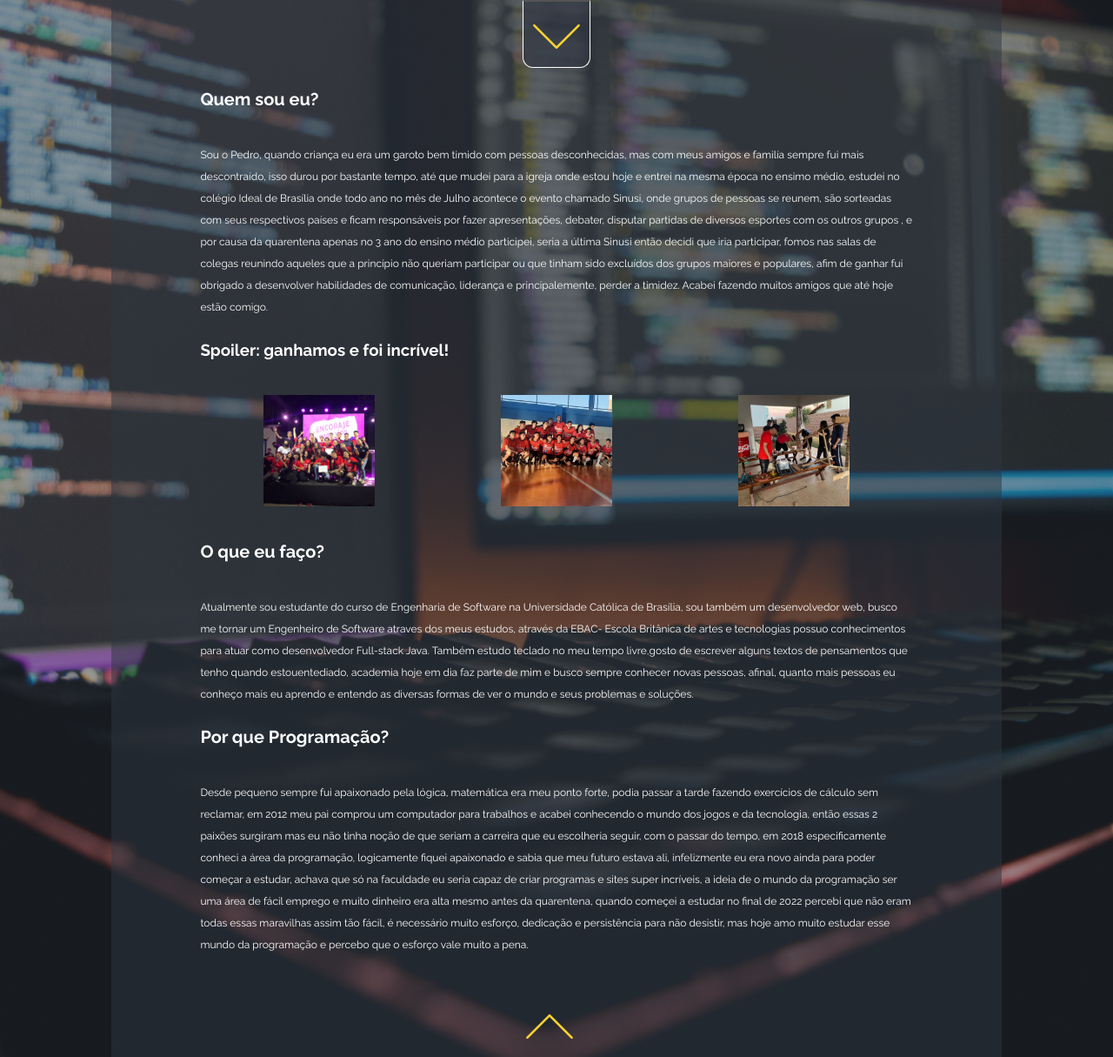
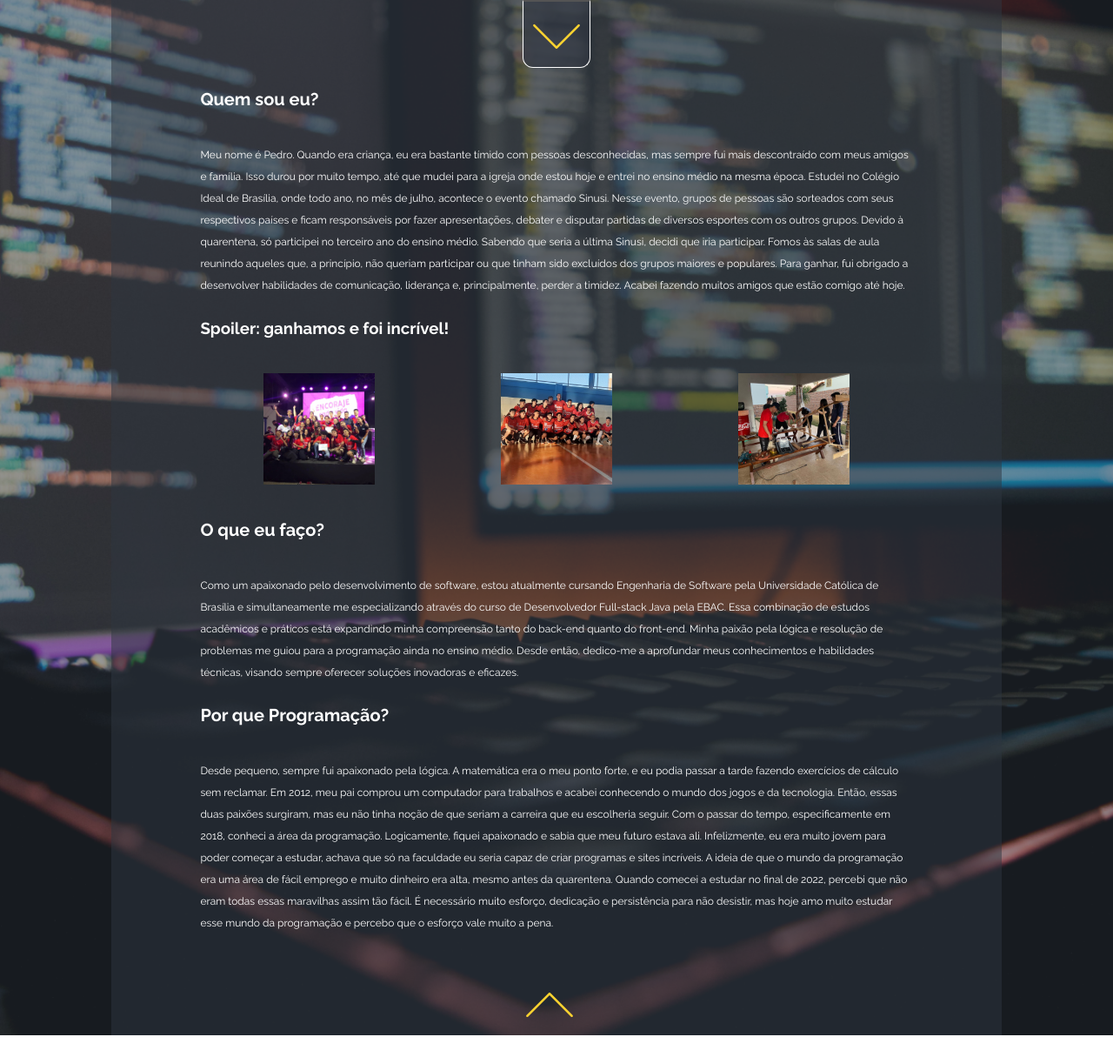
Before and after one commit to PedroHenrique004/Meu-portifolio, a React (Create React App) app: page /aboutMe in a window 1280 px wide. Shown: the whole page at 87% size. After the commit the page ends 1190 px from the top, so only its background shows below. Built offline with nearby package versions, Linux system fonts and the light colour scheme.

Commit message:
Adicionando projeto 1 de Java e atualizando a página apresentação

```diff
--- a/src/Pages/SobreMim/index.tsx
+++ b/src/Pages/SobreMim/index.tsx
@@ -31,13 +31,7 @@ const AboutMe = () => {
                 <TextContainer >
                     <Links />
                     <h2 >Quem sou eu?</h2>
-                    <p >Sou o Pedro, quando criança eu era um garoto bem timido com pessoas desconhecidas,
-                    mas com meus amigos e familía sempre fui mais descontraído, isso durou por bastante tempo,
-                    até que mudei para a igreja onde estou hoje e entrei na mesma época no ensimo médio,
-                    estudei no colégio Ideal de Brasília onde todo ano no mês de Julho acontece o evento chamado Sinusi, onde grupos de pessoas se reunem,
-                    são sorteadas com seus respectivos países e ficam responsáveis por fazer apresentações, debater, disputar partidas de diversos esportes com os outros grupos
-                    , e por causa da quarentena apenas no 3 ano do ensino médio participei, seria a última Sinusi então decidi que iria participar, fomos nas salas de colegas reunindo aqueles que a princípio
-                    não queriam participar ou que tinham sido excluídos dos grupos maiores e populares, afim de ganhar fui obrigado a desenvolver habilidades de comunicação, liderança e principalemente, perder a timidez. Acabei fazendo muitos amigos que até hoje estão comigo.
+                    <p >Meu nome é Pedro. Quando era criança, eu era bastante tímido com pessoas desconhecidas, mas sempre fui mais descontraído com meus amigos e família. Isso durou por muito tempo, até que mudei para a igreja onde estou hoje e entrei no ensino médio na mesma época. Estudei no Colégio Ideal de Brasília, onde todo ano, no mês de julho, acontece o evento chamado Sinusi. Nesse evento, grupos de pessoas são sorteados com seus respectivos países e ficam responsáveis por fazer apresentações, debater e disputar partidas de diversos esportes com os outros grupos. Devido à quarentena, só participei no terceiro ano do ensino médio. Sabendo que seria a última Sinusi, decidi que iria participar. Fomos às salas de aula reunindo aqueles que, a princípio, não queriam participar ou que tinham sido excluídos dos grupos maiores e populares. Para ganhar, fui obrigado a desenvolver habilidades de comunicação, liderança e, principalmente, perder a timidez. Acabei fazendo muitos amigos que estão comigo até hoje.
                     </p>
                     <h3 >Spoiler: ganhamos e foi incrível!</h3>
                     <Imagens >
@@ -47,19 +41,10 @@ const AboutMe = () => {
                     </Imagens>
                     <h2>O que eu faço?</h2>
                     <p>
-                        Atualmente sou estudante do curso de Engenharia de Software na Universidade Católica de Brasília, sou também um desenvolvedor web, busco me tornar um Engenheiro de Software
-                        atraves dos meus estudos, através da EBAC- Escola Britânica de artes e tecnologias possuo conhecimentos para atuar como desenvolvedor Full-stack Java. Também estudo teclado no meu
-                        tempo livre,gosto de escrever alguns textos de pensamentos que tenho quando estouentediado, academia hoje em dia faz parte de mim e busco sempre conhecer novas pessoas, afinal, quanto mais pessoas eu conheço mais eu aprendo e entendo as diversas formas de ver o mundo e seus
-                        problemas e soluções.
+                    Como um apaixonado pelo desenvolvimento de software, estou atualmente cursando Engenharia de Software pela Universidade Católica de Brasília e simultaneamente me especializando através do curso de Desenvolvedor Full-stack Java pela EBAC. Essa combinação de estudos acadêmicos e práticos está expandindo minha compreensão tanto do back-end quanto do front-end. Minha paixão pela lógica e resolução de problemas me guiou para a programação ainda no ensino médio. Desde então, dedico-me a aprofundar meus conhecimentos e habilidades técnicas, visando sempre oferecer soluções inovadoras e eficazes.
                     </p>
                     <h2>Por que Programação?</h2>
-                    <p >Desde pequeno sempre fui apaixonado pela lógica, matemática era meu ponto forte, podia passar a tarde fazendo exercícios de cálculo sem reclamar,
-                        em 2012 meu pai comprou um computador para trabalhos e acabei conhecendo o mundo dos jogos e da tecnologia, então essas 2 paixões surgiram mas eu não tinha noção
-                        de que seriam a carreira que eu escolheria seguir, com o passar do tempo, em 2018 especificamente conheci a área da programação, logicamente fiquei apaixonado e sabia
-                        que meu futuro estava ali, infelizmente eu era novo ainda para poder começar a estudar, achava que só na faculdade eu seria capaz de criar programas e sites super incríveis,
-                        a ideia de o mundo da programação ser uma área de fácil emprego e muito dinheiro era alta mesmo antes da quarentena, quando começei a estudar no final de 2022 percebi que
-                        não eram todas essas maravilhas assim tão fácil, é necessário muito esforço, dedicação e persistência para não desistir, mas hoje amo muito estudar esse mundo da programação e
-                        percebo que o esforço vale muito a pena.
+                    <p >Desde pequeno, sempre fui apaixonado pela lógica. A matemática era o meu ponto forte, e eu podia passar a tarde fazendo exercícios de cálculo sem reclamar. Em 2012, meu pai comprou um computador para trabalhos e acabei conhecendo o mundo dos jogos e da tecnologia. Então, essas duas paixões surgiram, mas eu não tinha noção de que seriam a carreira que eu escolheria seguir. Com o passar do tempo, especificamente em 2018, conheci a área da programação. Logicamente, fiquei apaixonado e sabia que meu futuro estava ali. Infelizmente, eu era muito jovem para poder começar a estudar, achava que só na faculdade eu seria capaz de criar programas e sites incríveis. A ideia de que o mundo da programação era uma área de fácil emprego e muito dinheiro era alta, mesmo antes da quarentena. Quando comecei a estudar no final de 2022, percebi que não eram todas essas maravilhas assim tão fácil. É necessário muito esforço, dedicação e persistência para não desistir, mas hoje amo muito estudar esse mundo da programação e percebo que o esforço vale muito a pena.
                     </p>
                     <Li onClick={rolarParaTopo}>
                         <img src={uparrow} alt="Voltar ao topo"/>
--- a/src/components/Accordion/index.tsx
+++ b/src/components/Accordion/index.tsx
@@ -13,6 +13,7 @@ import agendaReact from "../../images/lista-react-redux.jpg"
 import ingles from "../../images/CertificadoCli.jpg"
 import logica from "../../images/CertificadoLogica.jpg"
 import logica2 from "../../images/logica.jpg"
+import Java1 from "../../images/image.png"
 
 export const CertificadosList = [
     {
@@ -28,11 +29,6 @@ export const CertificadosList = [
 ]
 
 export const accordion = [
-    {
-        title: 'Conheça o repositório dos artigos',
-        resume: 'Deixarei o acesso direto ao repositório que contém uma cópia dos artigos caso queiram dar uma olhada',
-        link: 'https://github.com/PedroHenrique004/Artigos'
-    },
     {
         title: 'Ilusões da carreira de T.I',
         resume: 'Aqui escrevi um pouco sobre as ilusões que eu tinha do mundo da T.I',
@@ -110,6 +106,12 @@ export const FrontProjects = [
 
 export const BackProjects = [
     {
+        imagem: Java1,
+        title: 'Cadastro de clientes com Java',
+        resume: 'Projeto 1 do curso de Back-end com Java na EBAC',
+        link: 'https://github.com/PedroHenrique004/Java-Projects/tree/master/src/P1_Cadastro_de_Clientes'
+    },
+    {
         imagem: listaC,
         title: 'Lista de tarefas em C',
         resume: 'Projeto final da matéria de algoritmos e lógica de programação',
```
Also changed, not shown: src/images/image.png (added).
